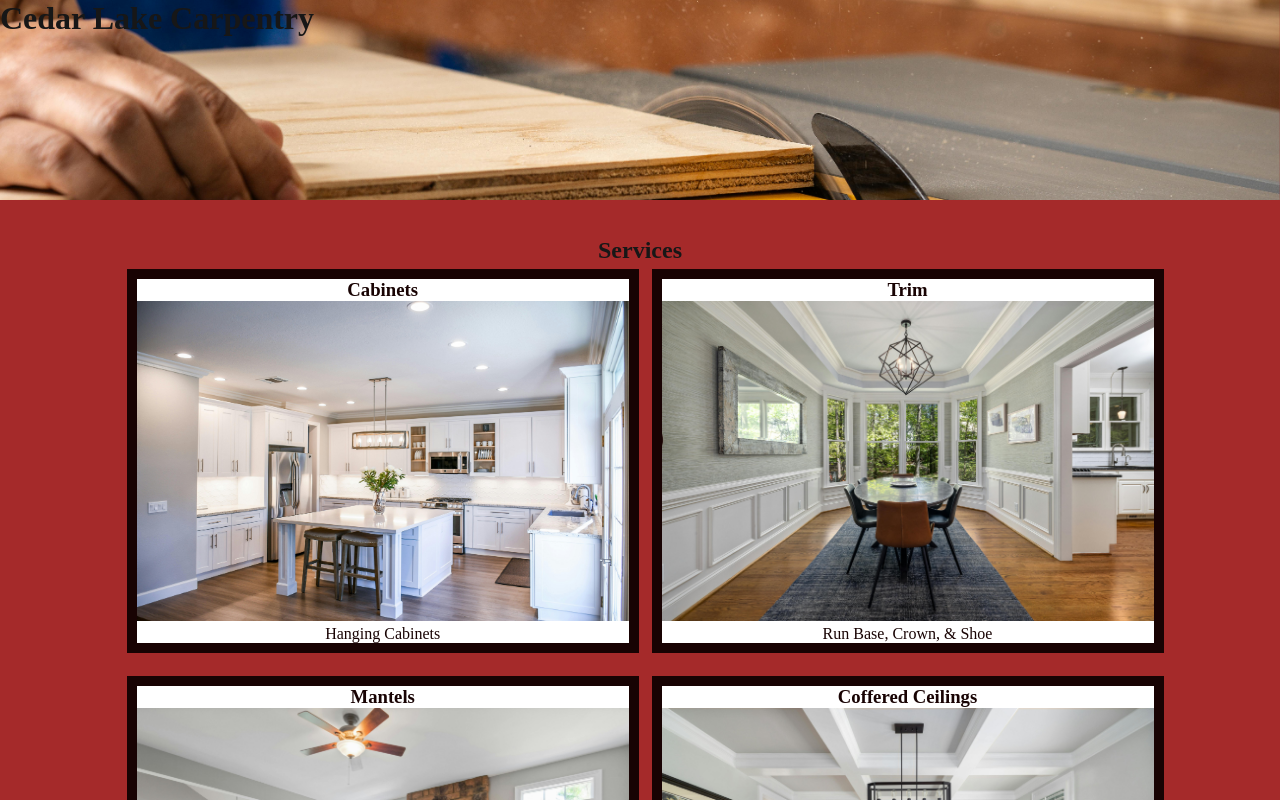
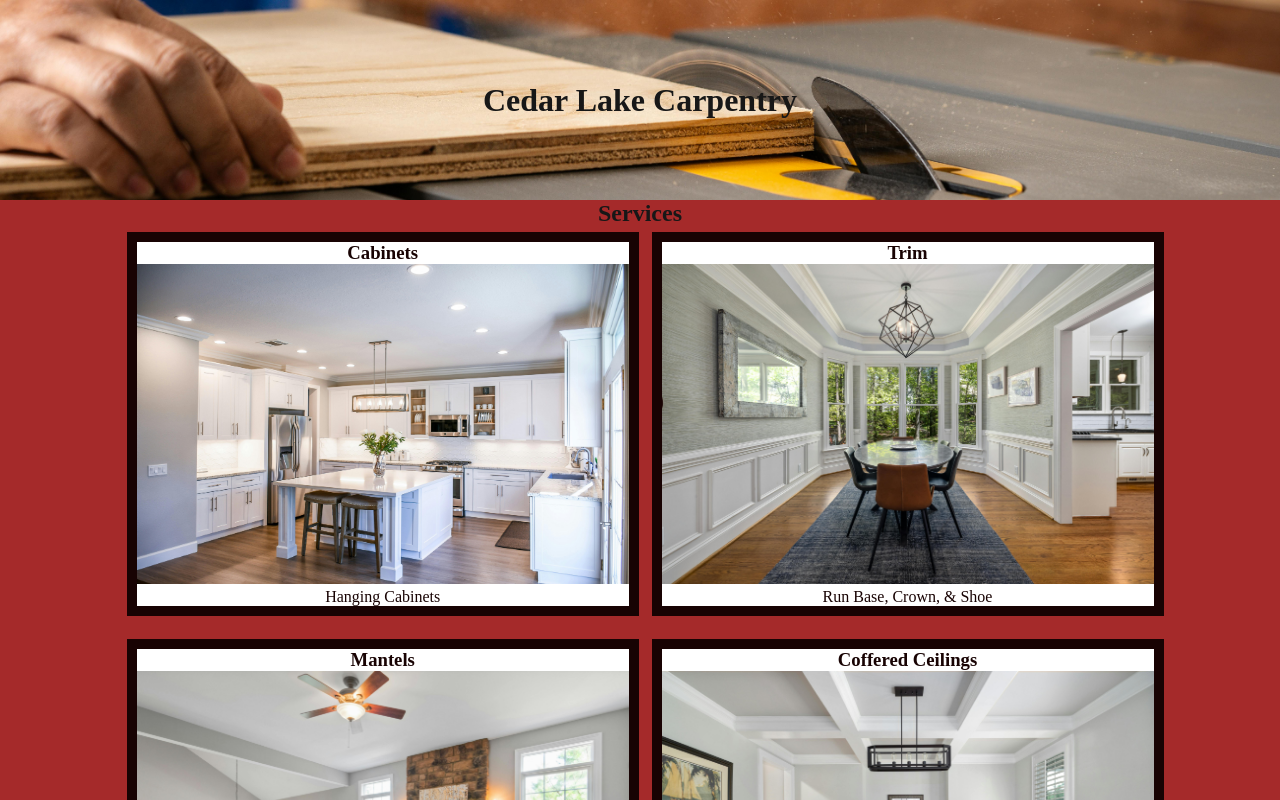
Before and after one commit to codiemaureen/CedarLakeCarpentry_V2, a Next.js app: page / in a window 1280 px wide. Shown: the top 800 px of the page. Built offline with nearby package versions, Linux system fonts and the light colour scheme.

Commit message:
Adding heading img position

```diff
--- a/src/app/component/Header.module.css
+++ b/src/app/component/Header.module.css
@@ -1,20 +1,26 @@
 .headerContainer{
- max-height: 25vh;
+ height: 25vh;
  width: 100vw;
  overflow: hidden;
  display: flex;
  flex-direction: column;
+ align-items: center;
+ justify-content: center;
+ padding: 0;
 }
 
 .headerTitle{
  z-index: 3001;
+ position: fixed;
+
 }
 
 .headerImg{
+ position: fixed;
  z-index: 3000;
- position: fixed;
- object-position: center;
+ object-position: center 55%;
  object-fit: cover;
- width: 100%;
- max-height: 25vh;
+ width: 100vw;
+ height: 25vh;
+ top: 0;
 }
--- a/src/app/component/ServiceContainer.module.css
+++ b/src/app/component/ServiceContainer.module.css
@@ -1,5 +1,4 @@
 .serviceContainer{
- margin-top: 25vh;
  display: flex;
  flex-direction: column;
  align-items: center;
```
